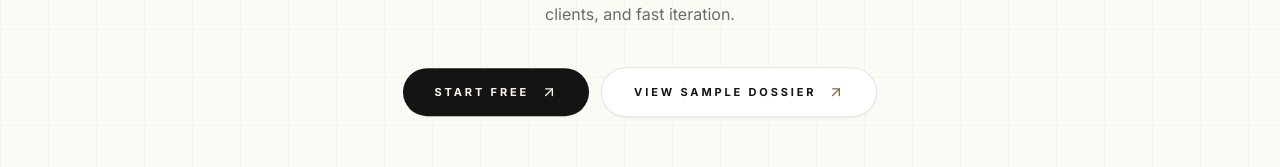
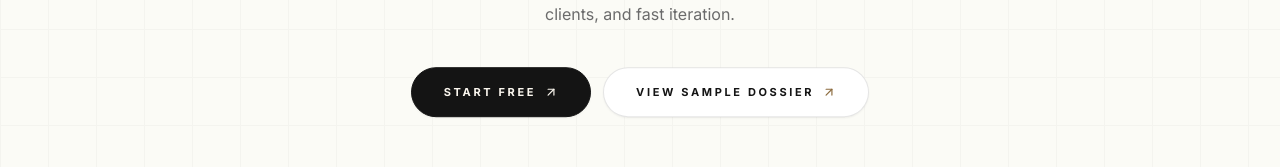
Before and after one commit to popvisly/visual-decompiler, a Next.js app: page / in a window 1280 px wide. Shown: the part 403-570 px from the top of the page. Built offline with nearby package versions, Linux system fonts and the light colour scheme; no server answers.

Commit message:
Unify marketing CTA styles

```diff
--- a/src/components/marketing/ContainerScrollHero.tsx
+++ b/src/components/marketing/ContainerScrollHero.tsx
@@ -6,6 +6,7 @@ import Link from 'next/link';
 import { ArrowUpRight } from 'lucide-react';
 import { motion, useReducedMotion } from 'framer-motion';
 import { ContainerScroll } from '@/components/marketing/ContainerScroll';
+import { HOMEPAGE_CTA_ICON, MARKETING_PRIMARY_CTA_LG, MARKETING_SECONDARY_CTA_LG } from '@/components/marketing/ctaStyles';
 
 const STEPS = [
     {
@@ -62,17 +63,17 @@ export default function ContainerScrollHero() {
                             <div className="mt-10 flex flex-col justify-center gap-3 sm:flex-row sm:items-center">
                                 <Link
                                     href="/ingest"
-                                    className="inline-flex items-center justify-center gap-3 rounded-full bg-[#141414] px-8 py-4 text-[11px] font-bold uppercase tracking-[0.26em] text-[#FBF7EF] shadow-sm transition-all hover:bg-black active:scale-[0.99]"
+                                    className={MARKETING_PRIMARY_CTA_LG}
                                 >
                                     Start Free
-                                    <ArrowUpRight className="h-4 w-4" />
+                                    <ArrowUpRight className={HOMEPAGE_CTA_ICON} />
                                 </Link>
                                 <Link
                                     href="/share/sample-dossier"
-                                    className="inline-flex items-center justify-center gap-3 rounded-full border border-black/10 bg-white px-8 py-4 text-[11px] font-bold uppercase tracking-[0.26em] text-[#141414] shadow-sm transition-all hover:bg-[#FBFBF6] active:scale-[0.99]"
+                                    className={MARKETING_SECONDARY_CTA_LG}
                                 >
                                     View Sample Dossier
-                                    <ArrowUpRight className="h-4 w-4 text-[#8B6A3D]" />
+                                    <ArrowUpRight className={HOMEPAGE_CTA_ICON + ' text-[#8B6A3D]'} />
                                 </Link>
                             </div>
 
--- a/src/components/marketing/FooterStartNow.tsx
+++ b/src/components/marketing/FooterStartNow.tsx
@@ -5,6 +5,7 @@ import { motion, AnimatePresence, useReducedMotion } from 'framer-motion';
 import { ArrowUpRight, Plus, Minus } from 'lucide-react';
 import Logo from '@/components/Logo';
 import { SAMPLE_DOSSIER_HREF } from '@/lib/sample-dossier';
+import { HOMEPAGE_CTA_ICON, MARKETING_PRIMARY_CTA_LG, MARKETING_SECONDARY_CTA_LG } from '@/components/marketing/ctaStyles';
 
 const FAQS = [
     {
@@ -108,14 +109,14 @@ export default function FooterStartNow() {
                 >
                     <a
                         href="/ingest"
-                        className="inline-flex items-center gap-3 rounded-full border border-black/10 bg-[#141414] px-8 py-4 text-[10px] font-black uppercase tracking-[0.25em] text-[#FBF7EF] transition-all duration-300 ease-out hover:bg-black"
+                        className={MARKETING_PRIMARY_CTA_LG}
                     >
                         Start Free
-                        <ArrowUpRight size={16} />
+                        <ArrowUpRight className={HOMEPAGE_CTA_ICON} />
                     </a>
                     <a
                         href={SAMPLE_DOSSIER_HREF}
-                        className="inline-flex items-center gap-3 rounded-full border border-black/10 bg-white px-8 py-4 text-[10px] font-black uppercase tracking-[0.25em] text-[#141414] transition-all duration-300 ease-out hover:bg-[#F6F1E7]"
+                        className={MARKETING_SECONDARY_CTA_LG}
                     >
                         View Sample Dossier
                     </a>
--- a/src/components/marketing/HomeHero.tsx
+++ b/src/components/marketing/HomeHero.tsx
@@ -3,6 +3,7 @@
 import Link from "next/link";
 import { ArrowUpRight } from "lucide-react";
 import HeroAppPreview from "@/components/marketing/HeroAppPreview";
+import { HOMEPAGE_CTA_ICON, MARKETING_PRIMARY_CTA_LG, MARKETING_SECONDARY_CTA_LG } from "@/components/marketing/ctaStyles";
 
 export default function HomeHero() {
     return (
@@ -33,17 +34,17 @@ export default function HomeHero() {
                         <div className="mt-10 flex flex-col gap-3 sm:flex-row sm:items-center">
                             <Link
                                 href="/ingest"
-                                className="inline-flex items-center justify-center gap-3 rounded-full bg-[#141414] px-8 py-4 text-[11px] font-bold uppercase tracking-[0.26em] text-[#FBF7EF] shadow-sm transition-all hover:bg-black active:scale-[0.99]"
+                                className={MARKETING_PRIMARY_CTA_LG}
                             >
                                 Start Free
-                                <ArrowUpRight className="h-4 w-4" />
+                                <ArrowUpRight className={HOMEPAGE_CTA_ICON} />
                             </Link>
                             <Link
                                 href="/share/sample-dossier"
-                                className="inline-flex items-center justify-center gap-3 rounded-full border border-black/10 bg-white px-8 py-4 text-[11px] font-bold uppercase tracking-[0.26em] text-[#141414] shadow-sm transition-all hover:bg-[#FBFBF6] active:scale-[0.99]"
+                                className={MARKETING_SECONDARY_CTA_LG}
                             >
                                 View Sample Dossier
-                                <ArrowUpRight className="h-4 w-4 text-[#8B6A3D]" />
+                                <ArrowUpRight className={HOMEPAGE_CTA_ICON + " text-[#8B6A3D]"} />
                             </Link>
                         </div>
 
--- a/src/components/marketing/ctaStyles.ts
+++ b/src/components/marketing/ctaStyles.ts
@@ -12,3 +12,11 @@ export const HOMEPAGE_TEXT_CTA =
 
 export const HOMEPAGE_CTA_ICON =
     'h-3.5 w-3.5 transition-transform duration-300 group-hover:translate-x-0.5 group-hover:-translate-y-0.5';
+
+// Canonical marketing button styles (use these instead of bespoke inline classes).
+export const MARKETING_PRIMARY_CTA = HOMEPAGE_PRIMARY_CTA;
+export const MARKETING_SECONDARY_CTA = HOMEPAGE_SECONDARY_CTA;
+export const MARKETING_PRIMARY_CTA_LG =
+    'group inline-flex items-center justify-center gap-2 rounded-full border border-[#141414] bg-[#141414] px-8 py-4 text-[11px] font-bold uppercase tracking-[0.24em] text-[#FBF7EF] shadow-sm transition-all duration-300 hover:bg-[#D4A574] hover:border-[#D4A574] hover:text-[#141414] active:scale-[0.99]';
+export const MARKETING_SECONDARY_CTA_LG =
+    'group inline-flex items-center justify-center gap-2 rounded-full border border-black/10 bg-white px-8 py-4 text-[11px] font-bold uppercase tracking-[0.24em] text-[#141414] shadow-sm transition-all duration-300 hover:bg-[#FBFBF6] active:scale-[0.99]';
```
